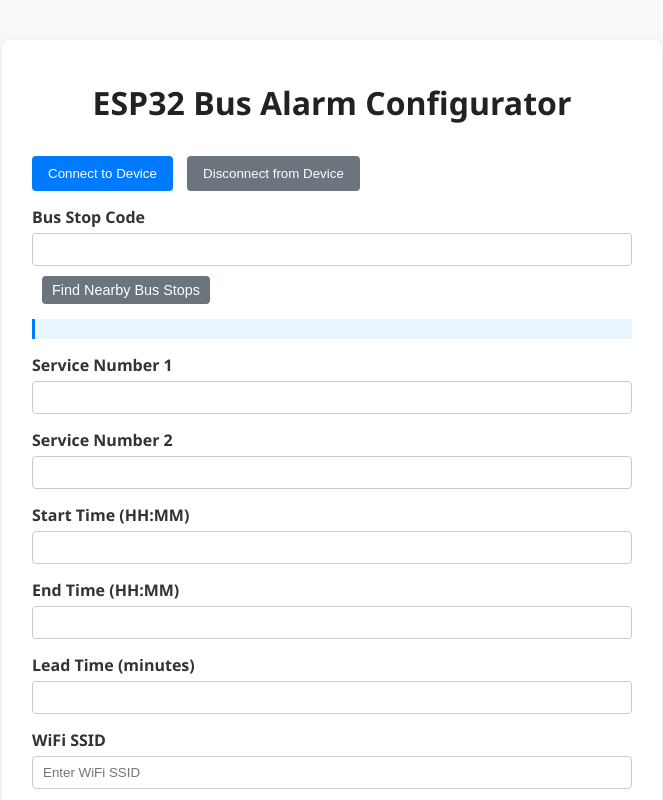
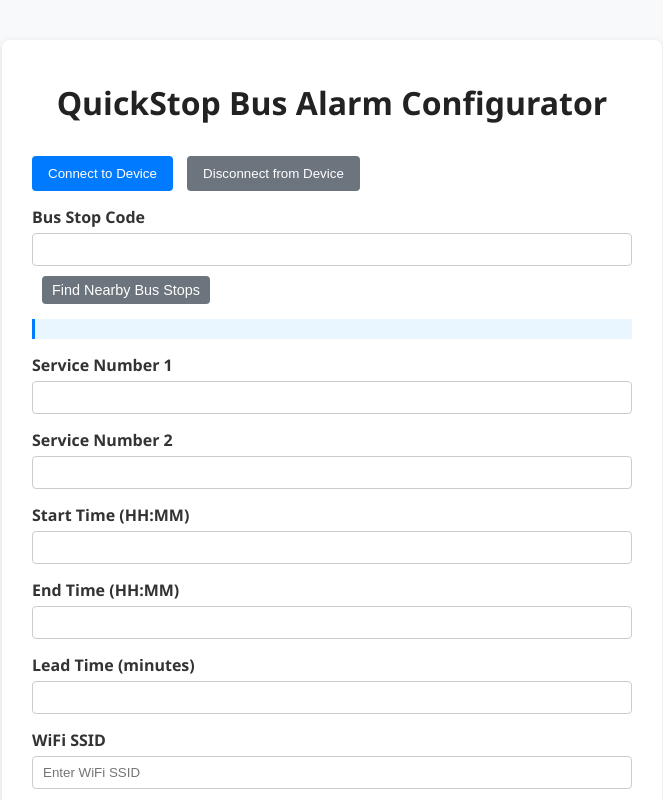
Before and after one commit to iewil/buzzstop-configurator, a plain HTML site: page index.html in a window 1280 px wide. Shown: the top 800 px of the page, without its empty margins (308-971 px from the left). Drawn offline with Linux system fonts and the light colour scheme.

Commit message:
update name of site

```diff
--- a/index.html
+++ b/index.html
@@ -2,12 +2,12 @@
 <html lang="en">
 <head>
   <meta charset="UTF-8">
-  <title>ESP32 Bus Alarm Configurator</title>
+  <title>QuickStop Bus Alarm Configurator</title>
   <link rel="stylesheet" href="styles.css">
 </head>
 <body>
   <div class="container">
-    <h1>ESP32 Bus Alarm Configurator</h1>
+    <h1>QuickStop Bus Alarm Configurator</h1>
     <button id="connectBtn" class="primary">Connect to Device</button>
     <button id="disconnectBtn" class="secondary">Disconnect from Device</button>
 
```
